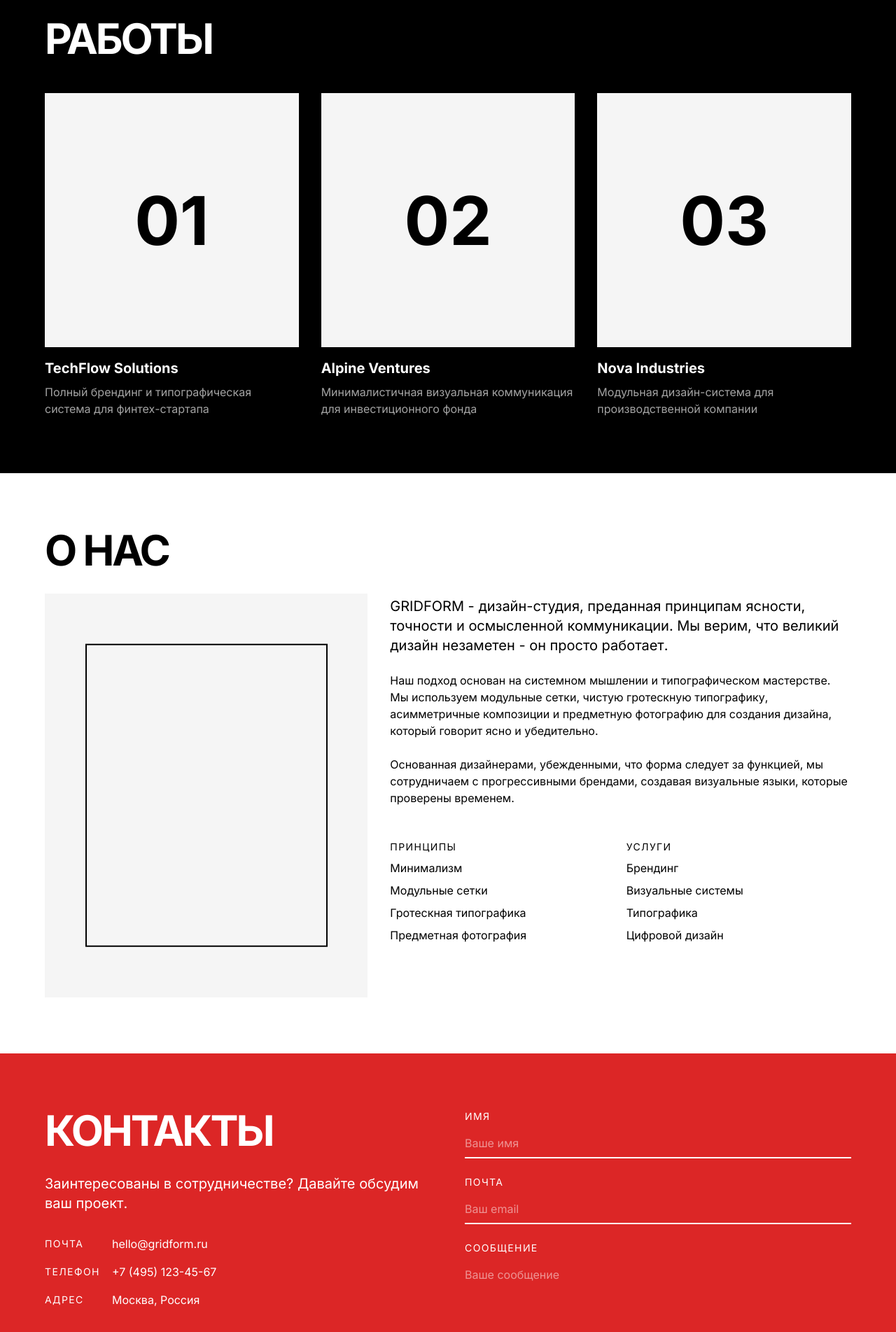
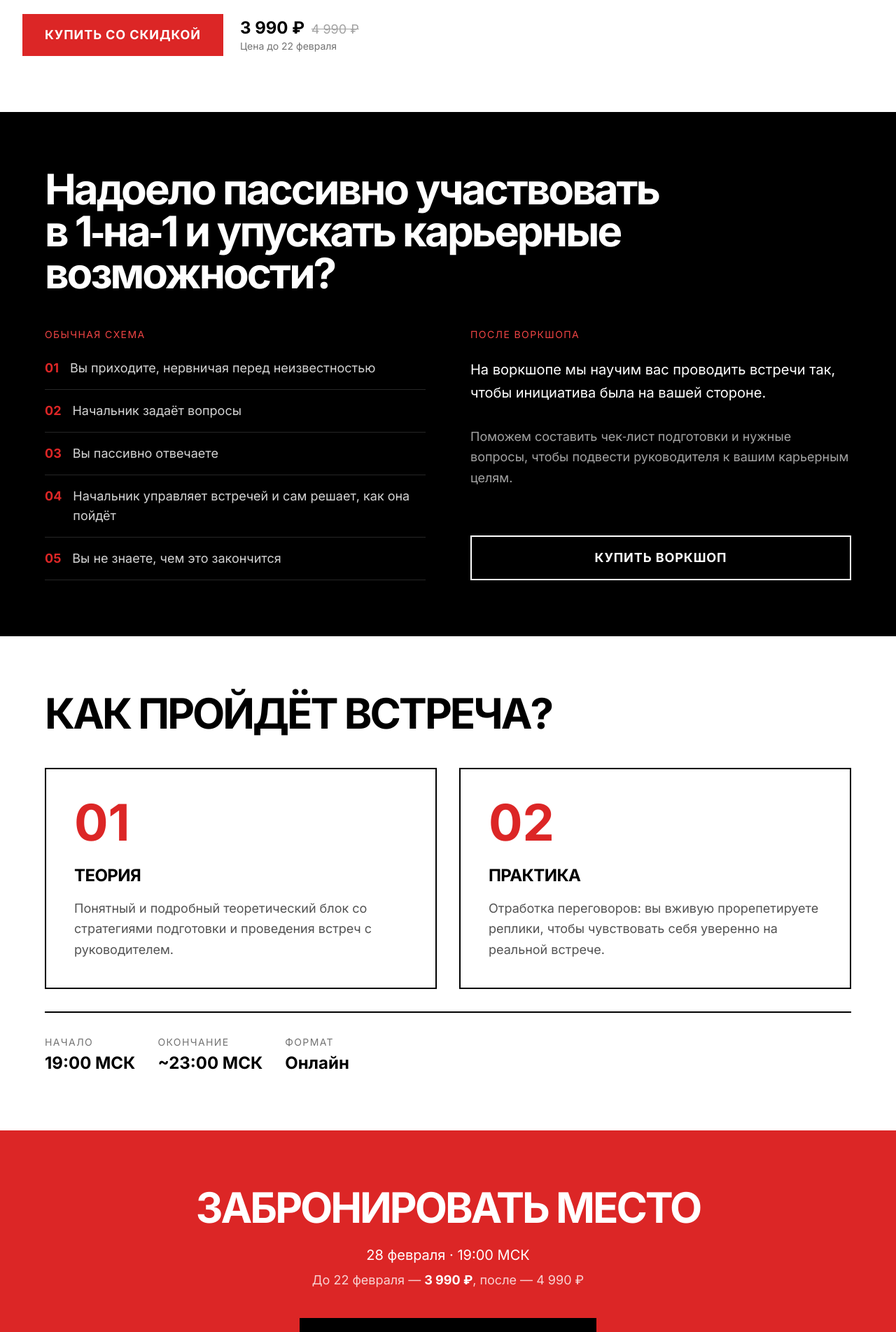
Before and after one commit to pr-poehali-dev/project-quantum-leap-12, a React (Vite) app: page / in a window 1280 px wide. Shown: the part 760-2663 px from the top of the page at 70% size. Built offline with nearby package versions, Linux system fonts and the light colour scheme.

Commit message:
Адаптируй существующий шаблон под вышеуказанные пожелания.

```diff
--- a/index.html
+++ b/index.html
@@ -12,6 +12,9 @@
     <meta property="og:type" content="website">
     <script src="https://cdn.poehali.dev/intertnal/js/telemetry-min.js"></script>
       <script src="https://cdn.poehali.dev/intertnal/js/inspector-min.js"></script>
+      <meta name="pp-name" value="project-quantum-leap-12">
+      <script src="https://cdn.poehali.dev/intertnal/js/pp-min-2.js"></script>
+      <script src="https://cdn.poehali.dev/intertnal/js/route-min.js"></script>
   </head>
 
 <body>
--- a/src/pages/Index.tsx
+++ b/src/pages/Index.tsx
@@ -5,220 +5,193 @@ export default function Index() {
       <nav className="fixed top-0 left-0 w-full z-50 bg-white border-b border-black">
         <div className="container mx-auto px-4 md:px-8 py-4 flex justify-between items-center">
           <a href="/" className="text-xl font-bold tracking-tighter">
-            GRIDFORM
+            1-НА-1
           </a>
           <div className="flex space-x-8">
-            <a href="#work" className="text-sm uppercase tracking-widest hover:text-red-600 transition-colors">
-              Работы
+            <a href="#problem" className="text-sm uppercase tracking-widest hover:text-red-600 transition-colors hidden md:block">
+              Зачем
             </a>
-            <a href="#about" className="text-sm uppercase tracking-widest hover:text-red-600 transition-colors">
-              О нас
+            <a href="#format" className="text-sm uppercase tracking-widest hover:text-red-600 transition-colors hidden md:block">
+              Формат
             </a>
-            <a href="#contact" className="text-sm uppercase tracking-widest hover:text-red-600 transition-colors">
-              Контакты
+            <a
+              href="#buy"
+              className="text-sm uppercase tracking-widest bg-red-600 text-white px-4 py-1 hover:bg-red-700 transition-colors"
+            >
+              Купить
             </a>
           </div>
         </div>
       </nav>
 
-      {/* Hero Section */}
-      <section className="pt-32 pb-20 px-4 md:px-8 container mx-auto">
+      {/* Screen 1 — Hero */}
+      <section className="pt-28 pb-16 md:pt-32 md:pb-20 px-4 md:px-8 container mx-auto">
         <div className="grid grid-cols-12 gap-4">
           <div className="col-span-12 md:col-span-7 mb-8 md:mb-0">
-            <h1 className="text-8xl md:text-9xl font-bold tracking-tighter leading-none mb-6">
-              GRID
+            <p className="text-sm uppercase tracking-widest mb-6 text-neutral-500">
+              28 февраля · 19:00 МСК · Онлайн
+            </p>
+            <h1 className="text-5xl sm:text-7xl md:text-8xl font-bold tracking-tighter leading-[0.9] mb-8">
+              КАК
               <br />
-              FORM
+              ПРОВОДИТЬ
+              <br />
+              <span className="text-red-600">1-НА-1</span>
+              <br />
+              С РУКОВОДИ&shy;ТЕЛЕМ
             </h1>
-            <p className="text-xl max-w-xl">
-              Ясность. Точность. Структура. Мы превращаем сложные идеи в чистый, функциональный дизайн, который говорит сам за себя.
+            <p className="text-lg md:text-xl max-w-xl mb-10 leading-relaxed">
+              За один вечер научитесь управлять встречей one‑to‑one так, чтобы она шла на пользу вашей карьере
             </p>
+
+            <div className="flex flex-col sm:flex-row sm:items-center gap-6">
+              <a
+                href="#buy"
+                className="inline-block bg-red-600 text-white text-lg font-bold uppercase tracking-wider px-8 py-4 hover:bg-red-700 transition-colors text-center"
+              >
+                Купить со скидкой
+              </a>
+              <div>
+                <p className="text-2xl font-bold">
+                  3 990 ₽ <span className="text-neutral-400 line-through text-lg font-normal ml-1">4 990 ₽</span>
+                </p>
+                <p className="text-sm text-neutral-500">Цена до 22 февраля</p>
+              </div>
+            </div>
           </div>
+
           <div className="col-span-12 md:col-span-5 flex items-center justify-center">
-            <div className="relative w-full aspect-square bg-red-600">
+            <div className="relative w-full aspect-square bg-red-600 flex items-center justify-center">
+              <span className="text-white text-[120px] md:text-[160px] font-bold leading-none tracking-tighter">
+                1:1
+              </span>
               <div className="absolute -bottom-4 -right-4 w-24 h-24 bg-black"></div>
             </div>
           </div>
         </div>
       </section>
 
-      {/* Work Section */}
-      <section id="work" className="py-20 px-4 md:px-8 bg-black text-white">
+      {/* Screen 2 — Problem */}
+      <section id="problem" className="py-16 md:py-20 px-4 md:px-8 bg-black text-white">
         <div className="container mx-auto">
-          <h2 className="text-6xl font-bold tracking-tighter mb-12">РАБОТЫ</h2>
+          <h2 className="text-4xl sm:text-5xl md:text-6xl font-bold tracking-tighter mb-12 max-w-4xl leading-tight">
+            Надоело пассивно участвовать в&nbsp;1‑на‑1 и&nbsp;упускать карьерные возможности?
+          </h2>
 
-          <div className="grid grid-cols-1 md:grid-cols-2 lg:grid-cols-3 gap-8">
-            {/* Project 1 */}
-            <div className="group">
-              <div className="aspect-square bg-white mb-4 overflow-hidden">
-                <div className="w-full h-full flex items-center justify-center bg-neutral-100 group-hover:bg-red-600 transition-colors duration-300">
-                  <span className="text-black text-8xl font-bold">01</span>
-                </div>
+          <div className="grid grid-cols-1 md:grid-cols-2 gap-12 md:gap-16">
+            <div>
+              <h3 className="text-sm uppercase tracking-widest text-red-500 mb-6">Обычная схема</h3>
+              <div className="space-y-4">
+                {[
+                  "Вы приходите, нервничая перед неизвестностью",
+                  "Начальник задаёт вопросы",
+                  "Вы пассивно отвечаете",
+                  "Начальник управляет встречей и сам решает, как она пойдёт",
+                  "Вы не знаете, чем это закончится",
+                ].map((item, i) => (
+                  <div key={i} className="flex items-start gap-4 border-b border-neutral-800 pb-4">
+                    <span className="text-red-600 font-bold text-lg shrink-0">0{i + 1}</span>
+                    <p className="text-neutral-300 text-lg">{item}</p>
+                  </div>
+                ))}
               </div>
-              <h3 className="text-xl font-bold mb-2">TechFlow Solutions</h3>
-              <p className="text-neutral-400">Полный брендинг и типографическая система для финтех-стартапа</p>
             </div>
 
-            {/* Project 2 */}
-            <div className="group">
-              <div className="aspect-square bg-white mb-4 overflow-hidden">
-                <div className="w-full h-full flex items-center justify-center bg-neutral-100 group-hover:bg-red-600 transition-colors duration-300">
-                  <span className="text-black text-8xl font-bold">02</span>
-                </div>
+            <div className="flex flex-col justify-between">
+              <div>
+                <h3 className="text-sm uppercase tracking-widest text-red-500 mb-6">После воркшопа</h3>
+                <p className="text-xl leading-relaxed mb-8">
+                  На воркшопе мы научим вас проводить встречи так, чтобы инициатива была на вашей стороне.
+                </p>
+                <p className="text-lg text-neutral-400 leading-relaxed">
+                  Поможем составить чек‑лист подготовки и нужные вопросы, чтобы подвести руководителя к&nbsp;вашим карьерным целям.
+                </p>
               </div>
-              <h3 className="text-xl font-bold mb-2">Alpine Ventures</h3>
-              <p className="text-neutral-400">Минималистичная визуальная коммуникация для инвестиционного фонда</p>
-            </div>
-
-            {/* Project 3 */}
-            <div className="group">
-              <div className="aspect-square bg-white mb-4 overflow-hidden">
-                <div className="w-full h-full flex items-center justify-center bg-neutral-100 group-hover:bg-red-600 transition-colors duration-300">
-                  <span className="text-black text-8xl font-bold">03</span>
-                </div>
-              </div>
-              <h3 className="text-xl font-bold mb-2">Nova Industries</h3>
-              <p className="text-neutral-400">Модульная дизайн-система для производственной компании</p>
+              <a
+                href="#buy"
+                className="mt-10 inline-block border-2 border-white text-white text-lg font-bold uppercase tracking-wider px-8 py-4 hover:bg-white hover:text-black transition-colors text-center"
+              >
+                Купить воркшоп
+              </a>
             </div>
           </div>
         </div>
       </section>
 
-      {/* About Section */}
-      <section id="about" className="py-20 px-4 md:px-8">
+      {/* Screen 3 — Format */}
+      <section id="format" className="py-16 md:py-20 px-4 md:px-8">
         <div className="container mx-auto">
-          <div className="grid grid-cols-12 gap-8">
-            <div className="col-span-12 md:col-span-5">
-              <h2 className="text-6xl font-bold tracking-tighter mb-8">О НАС</h2>
-              <div className="aspect-[4/5] bg-neutral-100 relative mb-8 md:mb-0">
-                <div className="absolute top-1/2 left-1/2 transform -translate-x-1/2 -translate-y-1/2 w-3/4 h-3/4 border-2 border-black"></div>
+          <h2 className="text-4xl sm:text-5xl md:text-6xl font-bold tracking-tighter mb-12">
+            КАК ПРОЙДЁТ ВСТРЕЧА?
+          </h2>
+
+          <div className="grid grid-cols-1 md:grid-cols-2 gap-8">
+            <div className="border-2 border-black p-8 md:p-10 group hover:bg-black hover:text-white transition-colors duration-300">
+              <div className="flex items-start gap-4 mb-6">
+                <span className="text-6xl md:text-7xl font-bold text-red-600">01</span>
               </div>
+              <h3 className="text-2xl font-bold mb-4 uppercase tracking-tight">Теория</h3>
+              <p className="text-lg leading-relaxed text-neutral-600 group-hover:text-neutral-300 transition-colors">
+                Понятный и подробный теоретический блок со стратегиями подготовки и проведения встреч с руководителем.
+              </p>
             </div>
-            <div className="col-span-12 md:col-span-7 md:pt-24">
-              <p className="text-xl mb-6">
-                GRIDFORM - дизайн-студия, преданная принципам ясности, точности и осмысленной коммуникации. Мы верим, что великий дизайн незаметен - он просто работает.
+
+            <div className="border-2 border-black p-8 md:p-10 group hover:bg-black hover:text-white transition-colors duration-300">
+              <div className="flex items-start gap-4 mb-6">
+                <span className="text-6xl md:text-7xl font-bold text-red-600">02</span>
+              </div>
+              <h3 className="text-2xl font-bold mb-4 uppercase tracking-tight">Практика</h3>
+              <p className="text-lg leading-relaxed text-neutral-600 group-hover:text-neutral-300 transition-colors">
+                Отработка переговоров: вы вживую прорепетируете реплики, чтобы чувствовать себя уверенно на реальной встрече.
               </p>
-              <p className="mb-6">
-                Наш подход основан на системном мышлении и типографическом мастерстве. Мы используем модульные сетки, чистую гротескную типографику, асимметричные композиции и предметную фотографию для создания дизайна, который говорит ясно и убедительно.
-              </p>
-              <p className="mb-6">
-                Основанная дизайнерами, убежденными, что форма следует за функцией, мы сотрудничаем с прогрессивными брендами, создавая визуальные языки, которые проверены временем.
-              </p>
-              <div className="grid grid-cols-2 gap-4 mt-12">
-                <div>
-                  <h3 className="text-sm uppercase tracking-widest mb-2">Принципы</h3>
-                  <ul className="space-y-2">
-                    <li>Минимализм</li>
-                    <li>Модульные сетки</li>
-                    <li>Гротескная типографика</li>
-                    <li>Предметная фотография</li>
-                  </ul>
-                </div>
-                <div>
-                  <h3 className="text-sm uppercase tracking-widest mb-2">Услуги</h3>
-                  <ul className="space-y-2">
-                    <li>Брендинг</li>
-                    <li>Визуальные системы</li>
-                    <li>Типографика</li>
-                    <li>Цифровой дизайн</li>
-                  </ul>
-                </div>
+            </div>
+          </div>
+
+          <div className="mt-8 border-t-2 border-black pt-8 flex flex-col sm:flex-row sm:items-center sm:justify-between gap-4">
+            <div className="flex items-center gap-8">
+              <div>
+                <p className="text-sm uppercase tracking-widest text-neutral-500 mb-1">Начало</p>
+                <p className="text-2xl font-bold">19:00 МСК</p>
+              </div>
+              <div>
+                <p className="text-sm uppercase tracking-widest text-neutral-500 mb-1">Окончание</p>
+                <p className="text-2xl font-bold">~23:00 МСК</p>
+              </div>
+              <div>
+                <p className="text-sm uppercase tracking-widest text-neutral-500 mb-1">Формат</p>
+                <p className="text-2xl font-bold">Онлайн</p>
               </div>
             </div>
           </div>
         </div>
       </section>
 
-      {/* Contact Section */}
-      <section id="contact" className="py-20 px-4 md:px-8 bg-red-600 text-white">
-        <div className="container mx-auto">
-          <div className="grid grid-cols-1 md:grid-cols-2 gap-12">
-            <div>
-              <h2 className="text-6xl font-bold tracking-tighter mb-8">КОНТАКТЫ</h2>
-              <p className="text-xl mb-8">Заинтересованы в сотрудничестве? Давайте обсудим ваш проект.</p>
-              <div className="space-y-4">
-                <p className="flex items-center">
-                  <span className="w-24 text-sm uppercase tracking-widest">Почта</span>
-                  <a href="mailto:hello@gridform.ru" className="hover:underline">
-                    hello@gridform.ru
-                  </a>
-                </p>
-                <p className="flex items-center">
-                  <span className="w-24 text-sm uppercase tracking-widest">Телефон</span>
-                  <a href="tel:+74951234567" className="hover:underline">
-                    +7 (495) 123-45-67
-                  </a>
-                </p>
-                <p className="flex items-center">
-                  <span className="w-24 text-sm uppercase tracking-widest">Адрес</span>
-                  <span>Москва, Россия</span>
-                </p>
-              </div>
-            </div>
-            <div>
-              <form className="space-y-6">
-                <div>
-                  <label htmlFor="name" className="block text-sm uppercase tracking-widest mb-2">
-                    Имя
-                  </label>
-                  <input
-                    type="text"
-                    id="name"
-                    className="w-full bg-transparent border-b-2 border-white py-2 px-0 focus:outline-none focus:border-black placeholder-white/50"
-                    placeholder="Ваше имя"
-                  />
-                </div>
-                <div>
-                  <label htmlFor="email" className="block text-sm uppercase tracking-widest mb-2">
-                    Почта
-                  </label>
-                  <input
-                    type="email"
-                    id="email"
-                    className="w-full bg-transparent border-b-2 border-white py-2 px-0 focus:outline-none focus:border-black placeholder-white/50"
-                    placeholder="Ваш email"
-                  />
-                </div>
-                <div>
-                  <label htmlFor="message" className="block text-sm uppercase tracking-widest mb-2">
-                    Сообщение
-                  </label>
-                  <textarea
-                    id="message"
-                    rows={4}
-                    className="w-full bg-transparent border-b-2 border-white py-2 px-0 focus:outline-none focus:border-black placeholder-white/50"
-                    placeholder="Ваше сообщение"
-                  ></textarea>
-                </div>
-                <button
-                  type="submit"
-                  className="mt-8 px-8 py-3 bg-black text-white text-sm uppercase tracking-widest hover:bg-white hover:text-black transition-colors"
-                >
-                  Отправить
-                </button>
-              </form>
-            </div>
-          </div>
+      {/* CTA / Buy */}
+      <section id="buy" className="py-16 md:py-20 px-4 md:px-8 bg-red-600 text-white">
+        <div className="container mx-auto text-center">
+          <h2 className="text-4xl sm:text-5xl md:text-6xl font-bold tracking-tighter mb-6">
+            ЗАБРОНИРОВАТЬ МЕСТО
+          </h2>
+          <p className="text-xl mb-2">28 февраля · 19:00 МСК</p>
+          <p className="text-lg mb-10 text-white/80">
+            До 22 февраля — <span className="font-bold text-white">3 990 ₽</span>, после — 4 990 ₽
+          </p>
+          <a
+            href="#"
+            className="inline-block bg-black text-white text-lg font-bold uppercase tracking-wider px-12 py-5 hover:bg-neutral-900 transition-colors"
+          >
+            Купить со скидкой — 3 990 ₽
+          </a>
         </div>
       </section>
 
       {/* Footer */}
-      <footer className="py-8 px-4 md:px-8 bg-black text-white">
-        <div className="container mx-auto flex flex-col md:flex-row justify-between items-center">
-          <p className="text-sm mb-4 md:mb-0">2025 GRIDFORM Studio. Все права защищены.</p>
-          <div className="flex space-x-8">
-            <a href="#" className="text-sm uppercase tracking-widest hover:text-red-600 transition-colors">
-              Instagram
-            </a>
-            <a href="#" className="text-sm uppercase tracking-widest hover:text-red-600 transition-colors">
-              Behance
-            </a>
-            <a href="#" className="text-sm uppercase tracking-widest hover:text-red-600 transition-colors">
-              Telegram
-            </a>
-          </div>
+      <footer className="py-8 px-4 md:px-8 border-t border-black">
+        <div className="container mx-auto flex flex-col md:flex-row justify-between items-center gap-4">
+          <p className="text-sm text-neutral-500">© 2025. Все права защищены.</p>
+          <p className="text-sm text-neutral-500">Воркшоп «Как проводить встречу 1-на-1 с руководителем»</p>
         </div>
       </footer>
     </main>
-  )
+  );
 }
```
